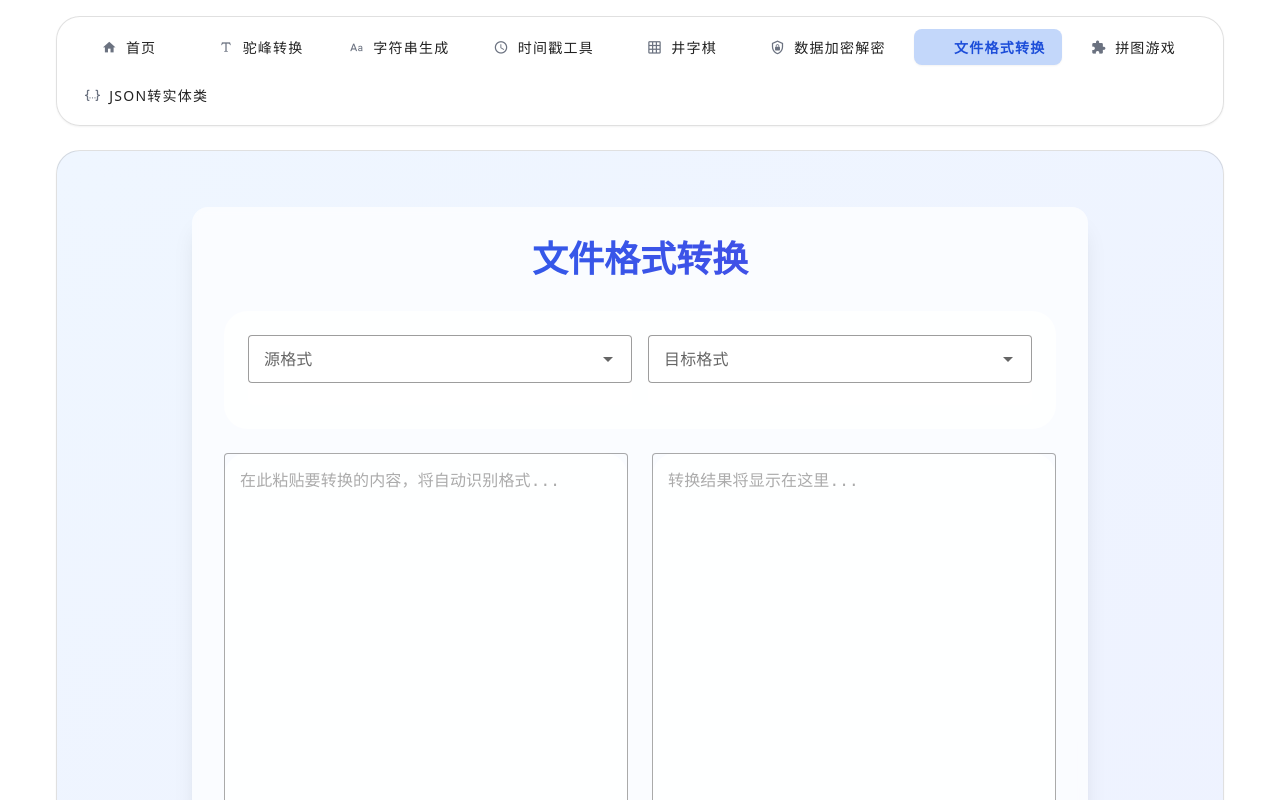
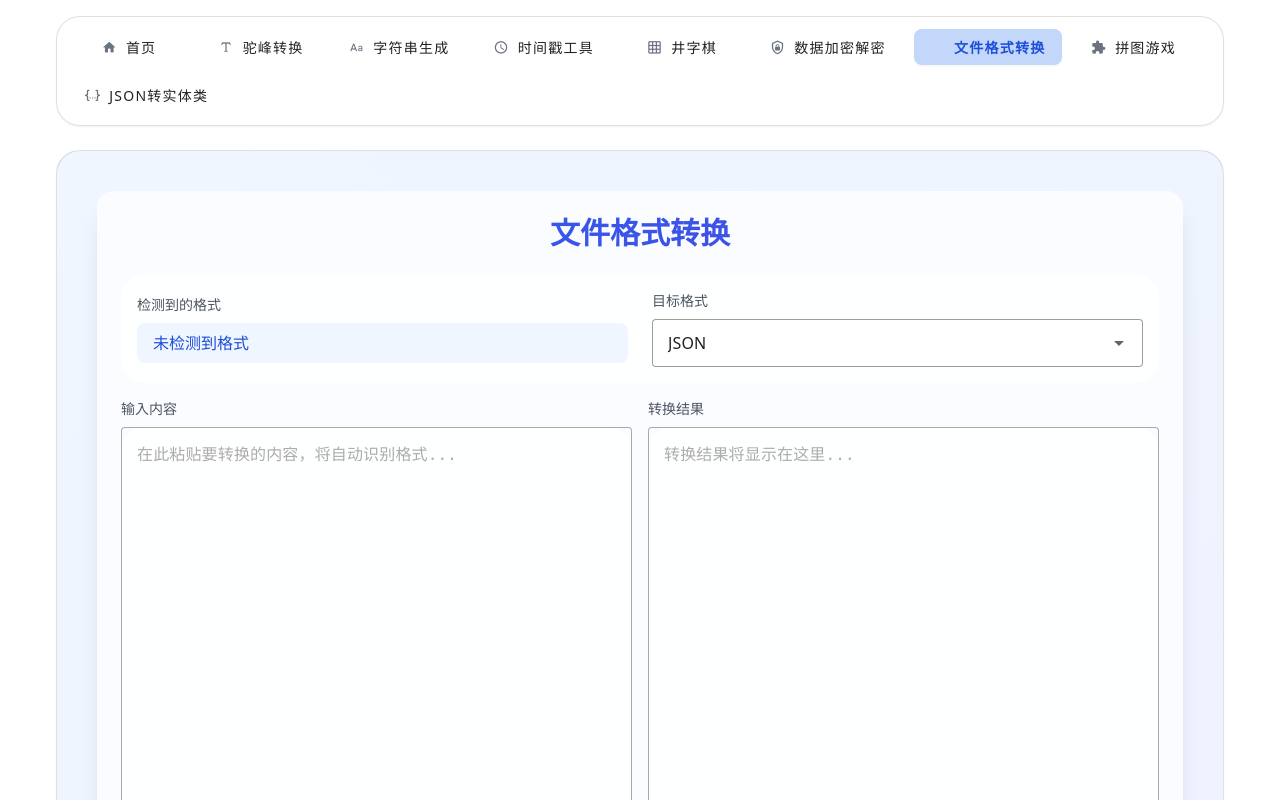
Before and after one commit to bitdan/Hump-Conversion, a Vue app: page /file-converter in a window 1280 px wide. Shown: the top 800 px of the page. Built offline with nearby package versions, Linux system fonts and the light colour scheme; what vue-konva would draw is missing.

Commit message:
refactor(FileConverter): 重构文件转换组件布局和样式

```diff
--- a/src/components/FileConverter.vue
+++ b/src/components/FileConverter.vue
@@ -55,56 +55,70 @@ watch([inputContent, selectedOutputFormat], async ([newContent]) => {
 </script>
 
 <template>
-  <div class="min-h-screen bg-gradient-to-br from-blue-50 to-indigo-50 flex flex-col items-center py-8 px-4">
-    <div class="w-full max-w-4xl bg-white/70 backdrop-blur-sm rounded-2xl shadow-xl p-8">
-      <div class="text-center mb-8">
-        <h1 class="text-4xl font-bold bg-clip-text text-transparent bg-gradient-to-r from-blue-600 to-indigo-600">
+  <div class="min-h-screen bg-gradient-to-br from-blue-50 to-indigo-50 flex flex-col py-4 px-4">
+    <div class="w-full max-w-[90rem] mx-auto bg-white/70 backdrop-blur-sm rounded-2xl shadow-xl p-6">
+      <div class="text-center mb-6">
+        <h1 class="text-3xl font-bold bg-clip-text text-transparent bg-gradient-to-r from-blue-600 to-indigo-600">
           文件格式转换
         </h1>
       </div>
 
-      <!-- 转换选项 -->
-      <div class="bg-white/80 rounded-xl p-6 mb-6">
-        <div class="grid grid-cols-2 gap-4">
+      <!-- 格式选择区域 -->
+      <div class="bg-white/80 rounded-xl p-4 mb-4">
+        <div class="flex items-center gap-6">
+          <!-- 检测到的输入格式 -->
+          <div class="flex-1">
+            <div class="text-sm font-medium text-gray-600 mb-2">检测到的格式</div>
+            <div class="bg-blue-50 text-blue-700 px-4 py-2 rounded-lg font-medium">
+              {{ detectedFormat ? formatOptions.find(f => f.value === detectedFormat)?.label : '未检测到格式' }}
+            </div>
+          </div>
+
+          <!-- 输出格式选择 -->
+          <div class="flex-1">
+            <div class="text-sm font-medium text-gray-600 mb-2">目标格式</div>
             <v-select
-            v-model="sourceFormat"
-            :items="formats"
-            label="源格式"
+              v-model="selectedOutputFormat"
+              :items="formatOptions"
+              item-title="label"
+              item-value="value"
               variant="outlined"
               density="comfortable"
-            class="bg-white rounded-lg"
-          />
-          <v-select
-            v-model="targetFormat"
-            :items="formats"
-            label="目标格式"
-            variant="outlined"
-            density="comfortable"
+              hide-details
               class="bg-white rounded-lg"
             />
           </div>
         </div>
+      </div>
 
       <!-- 输入输出区域 -->
-      <div class="grid md:grid-cols-2 gap-6">
+      <div class="grid md:grid-cols-2 gap-4">
+        <div>
+          <div class="text-sm font-medium text-gray-600 mb-2">输入内容</div>
           <v-textarea
             v-model="inputContent"
             variant="outlined"
             placeholder="在此粘贴要转换的内容，将自动识别格式..."
             class="font-mono bg-white/80 rounded-xl"
-          rows="20"
+            :rows="30"
+            auto-grow
             hide-details
           />
+        </div>
 
+        <div>
+          <div class="text-sm font-medium text-gray-600 mb-2">转换结果</div>
           <v-textarea
             v-model="outputContent"
             variant="outlined"
             readonly
             placeholder="转换结果将显示在这里..."
             class="font-mono bg-white/80 rounded-xl"
-          rows="20"
+            :rows="30"
+            auto-grow
             hide-details
           />
+        </div>
       </div>
 
       <!-- 错误提示 -->
```
Lines whose indentation alone changed are shown as unchanged.
